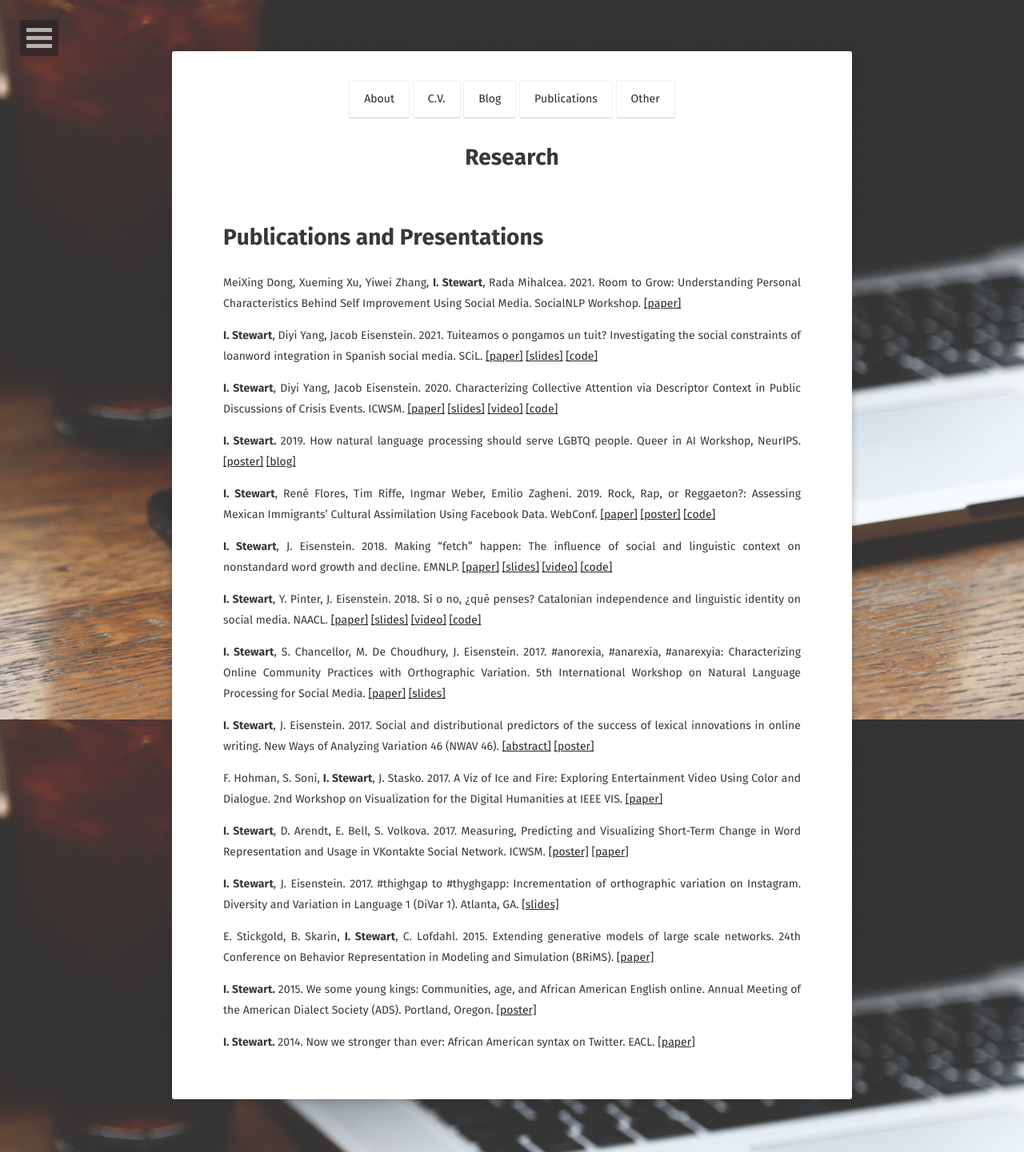
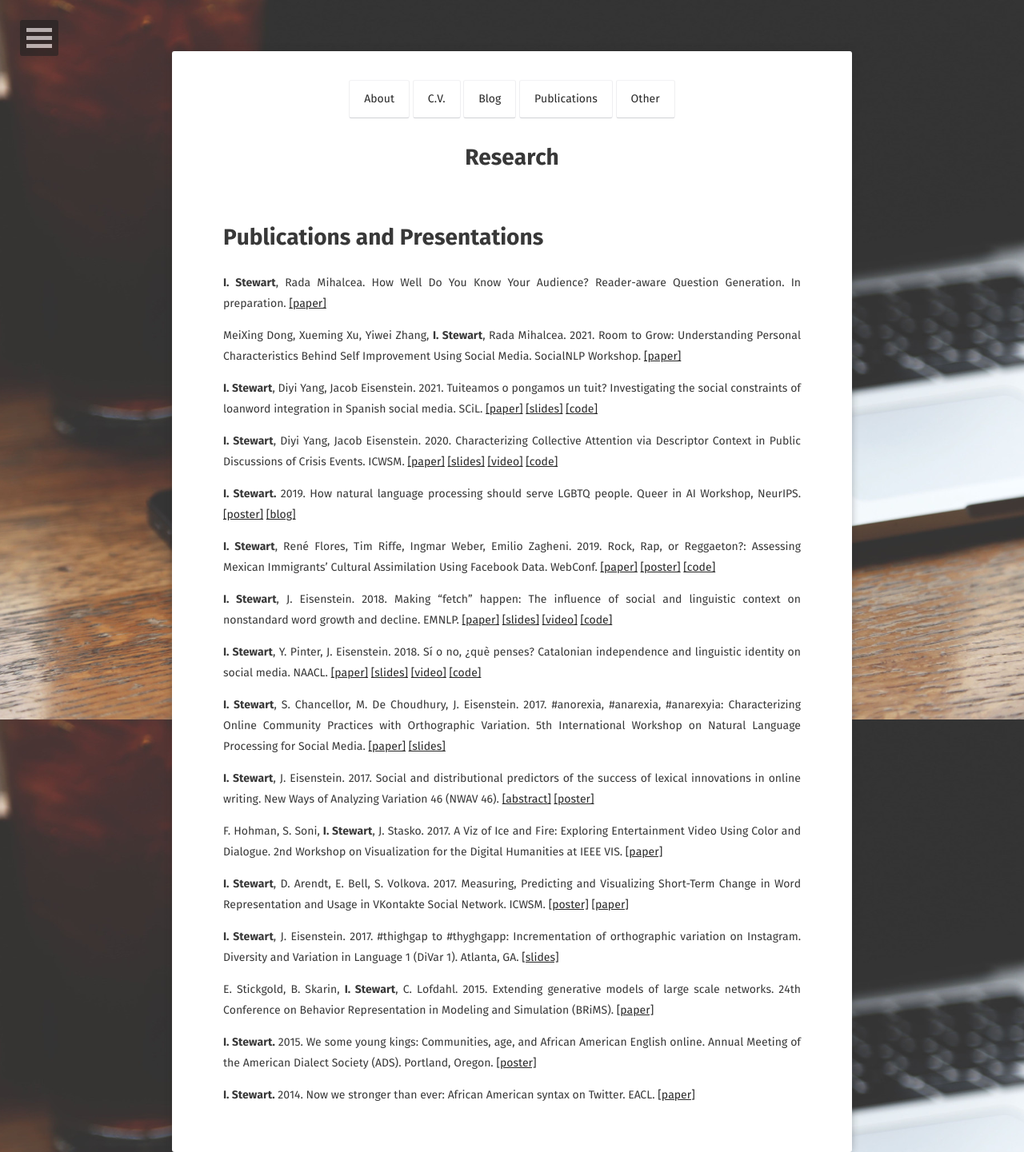
Before and after one commit to ianbstewart/ianbstewart.github.io, a Jekyll site: the page built from research.md, in a window 1280 px wide. Shown: the whole page at 80% size. Built offline with Jekyll 4.4.1, drawn with Linux system fonts in a browser that asks for light colours; some web fonts are replaced.

Commit message:
updated research

```diff
--- a/research.md
+++ b/research.md
@@ -5,11 +5,16 @@ permalink: /research/
 ---
 # Publications and Presentations
 
+**I. Stewart**, Rada Mihalcea.
+How Well Do You Know Your Audience? Reader-aware Question Generation.
+In preparation.
+[[paper]](http://arxiv.org/abs/2110.08445)
+
 MeiXing Dong, Xueming Xu, Yiwei Zhang, **I. Stewart**, Rada Mihalcea.
 2021.
 Room to Grow: Understanding Personal Characteristics Behind Self Improvement Using Social Media.
 SocialNLP Workshop.
-[[paper]](#)
+[[paper]](https://aclanthology.org/2021.socialnlp-1.13.pdf)
 
 **I. Stewart**, Diyi Yang, Jacob Eisenstein.
 2021.
```
